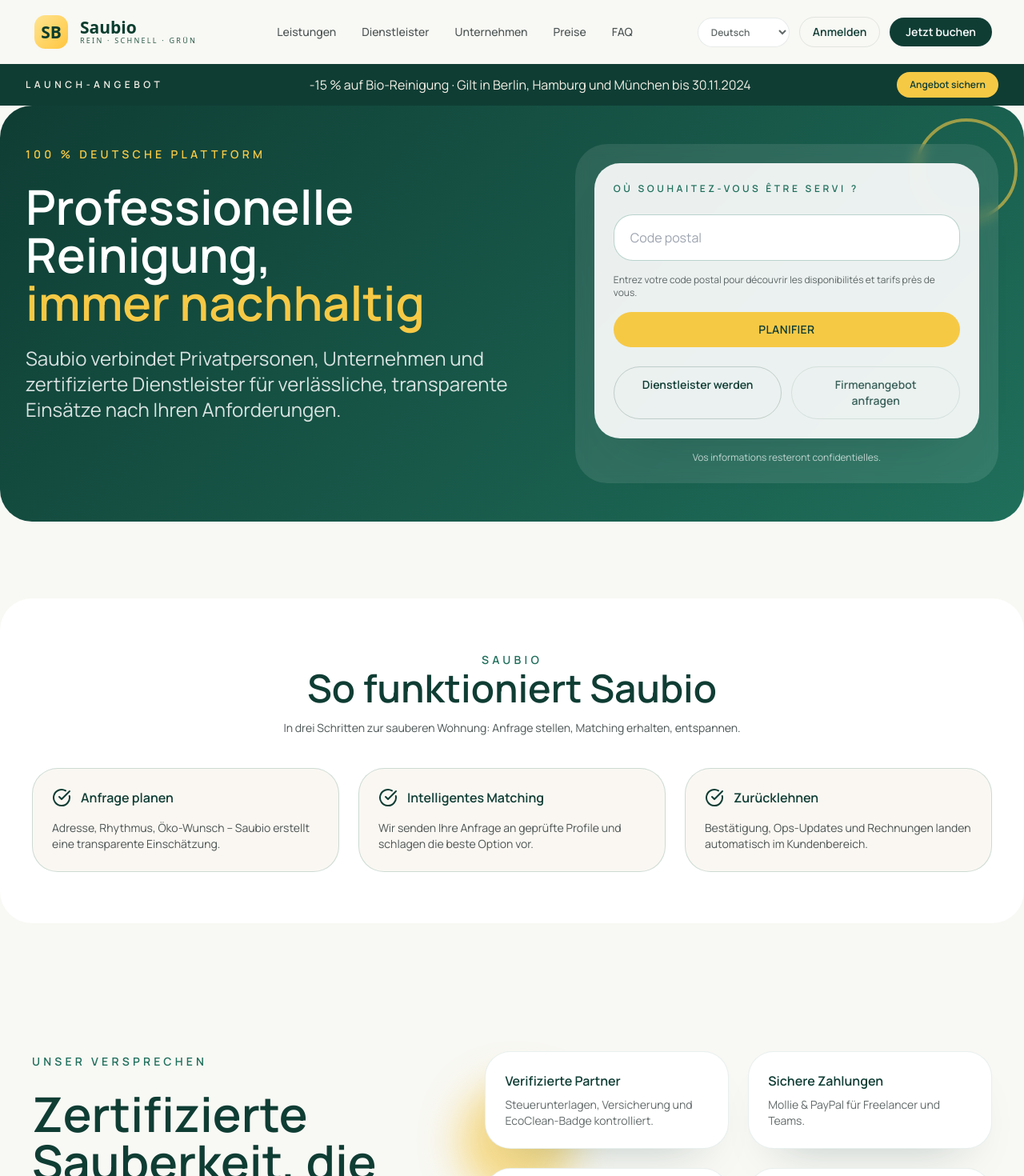
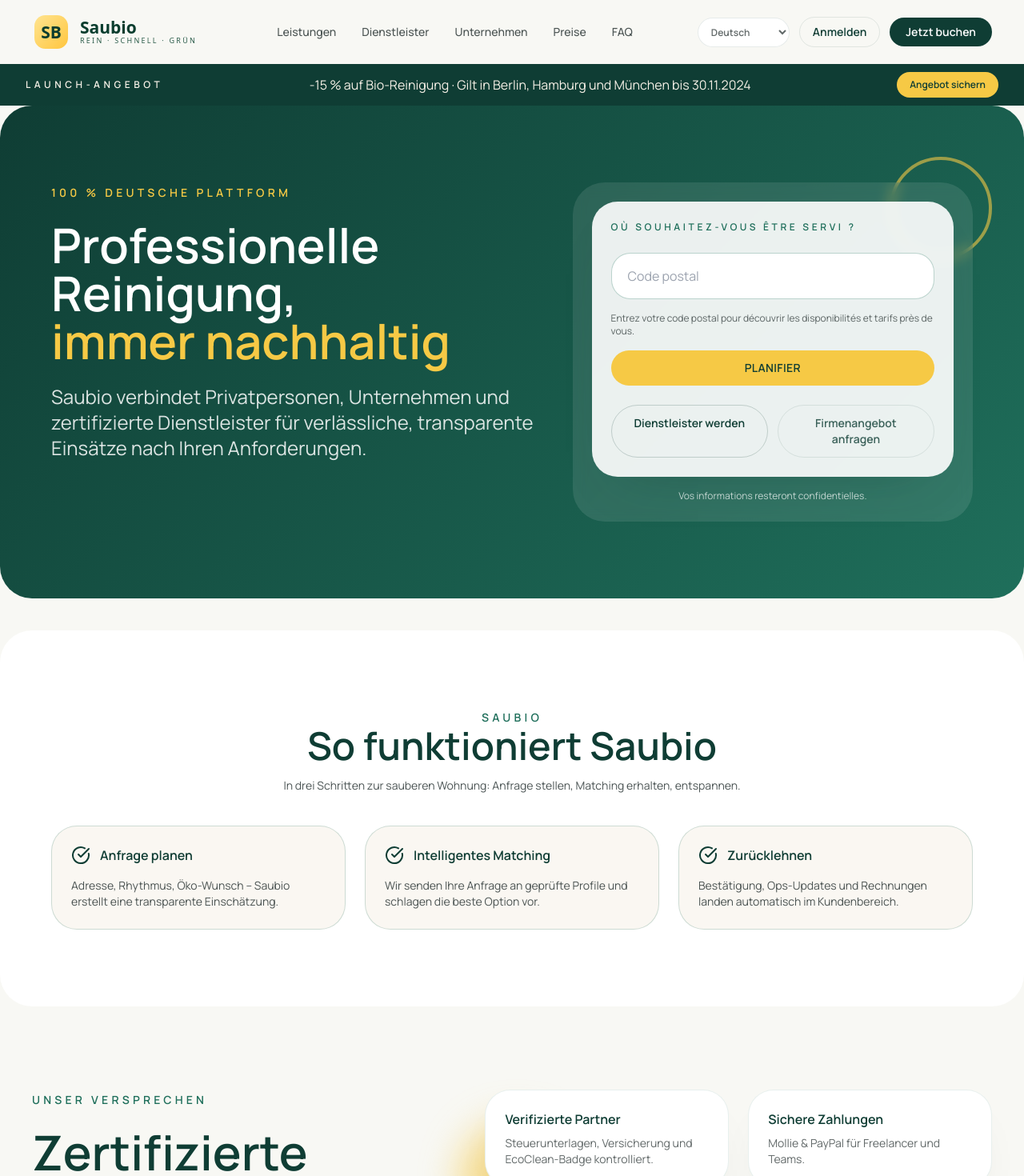
Before and after one commit to princeblack/saubio-frontend, a Next.js app: page / in a window 1280 px wide. Shown: the top 1470 px of the page at 80% size. Built offline with nearby package versions, Linux system fonts and the light colour scheme; what world-countries would draw is missing.

Commit message:
chore: adjust section spacing

```diff
--- a/src/app/page.tsx
+++ b/src/app/page.tsx
@@ -14,7 +14,7 @@
   return (
     <>
       <SiteHeader />
-      <main className="space-y-24 pb-24">
+      <main className="space-y-10 pb-24">
         <HeroSection />
         <HowItWorks />
         <AboutSection />
--- a/src/components/landing/HeroSection.tsx
+++ b/src/components/landing/HeroSection.tsx
@@ -45,7 +45,7 @@
       as="section"
       id="hero"
       centered
-      padding="compact"
+      padding="spacious"
       className="grid gap-10 rounded-5xl bg-hero-gradient text-white lg:grid-cols-[1.1fr_0.9fr]"
     >
       <div className="space-y-6">
--- a/src/components/landing/HowItWorks.tsx
+++ b/src/components/landing/HowItWorks.tsx
@@ -23,7 +23,7 @@
   const { t } = useTranslation();
 
   return (
-    <SectionContainer as="section" padding="default" className="rounded-5xl bg-white" id="how-it-works">
+    <SectionContainer as="section" padding="spacious" className="rounded-5xl bg-white" id="how-it-works">
       <div className="text-center">
         <SectionHeading>{t('how.heading', 'So funktioniert Saubio')}</SectionHeading>
         <SectionTitle align="center">{t('how.title', 'So einfach geht’s')}</SectionTitle>
```
